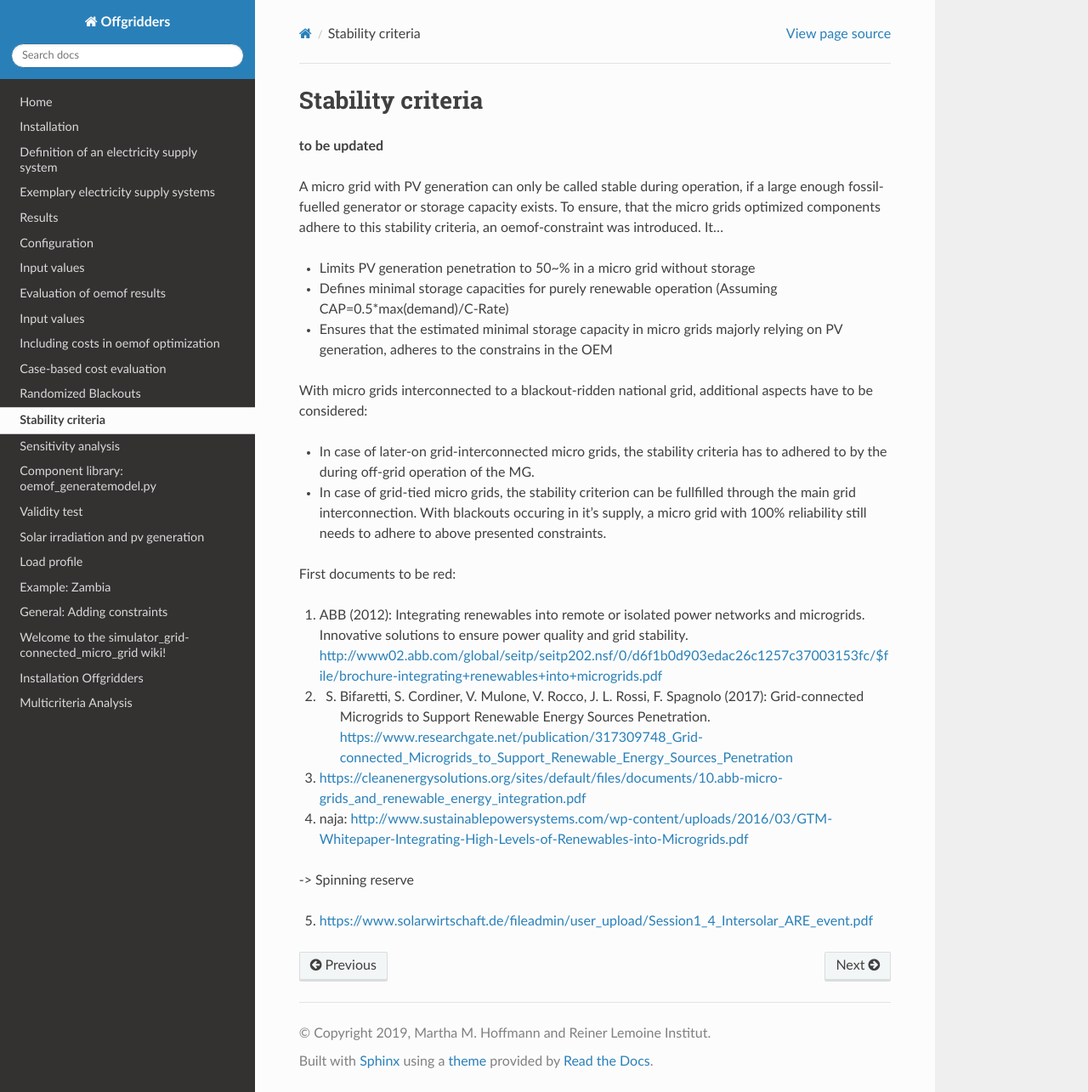
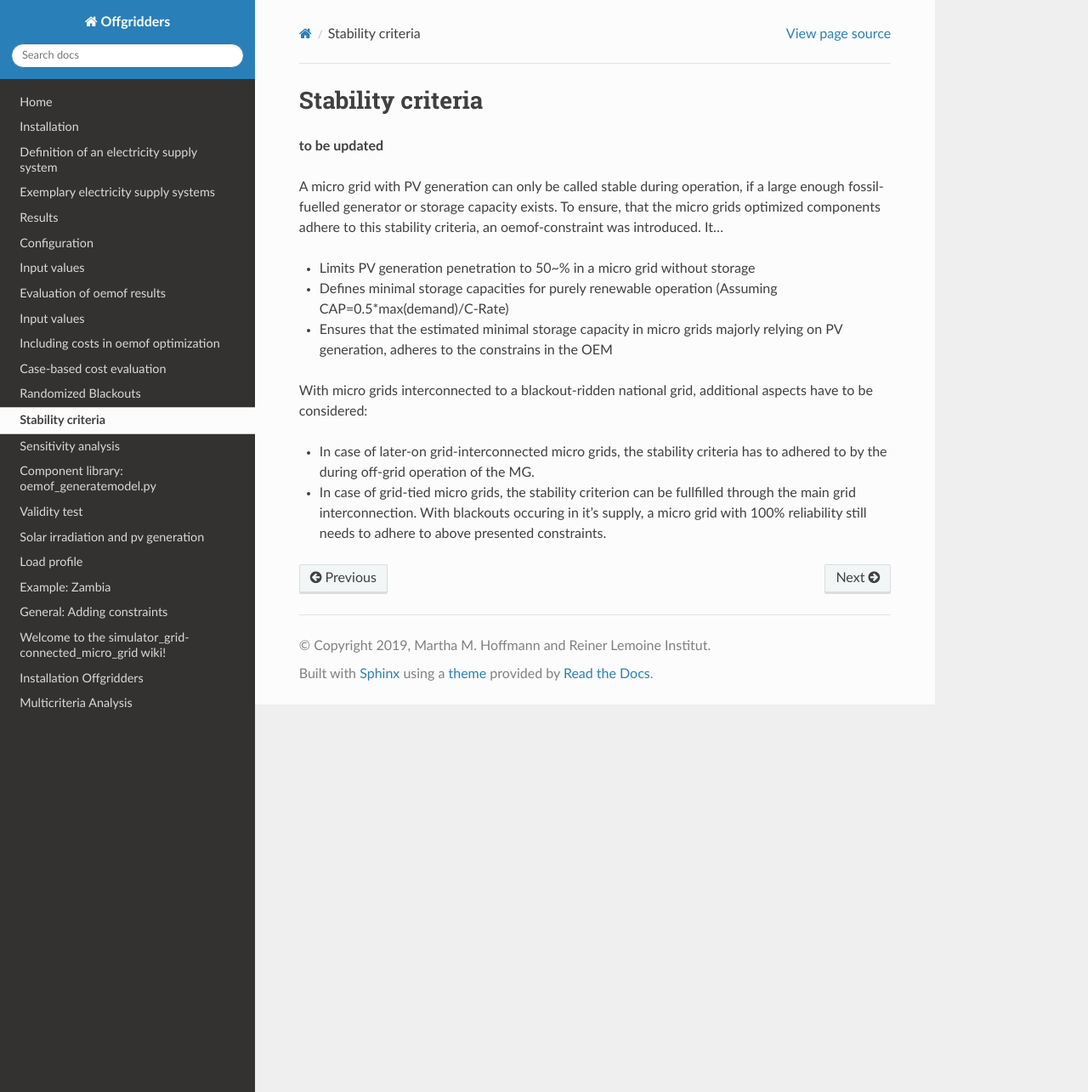
Before and after one commit to rl-institut/offgridders, a Sphinx documentation site: the page built from docs/Stability.rst, in a window 1280 px wide and 1285 px high. Shown: the whole window at 85% size. Built offline with Sphinx 7.4.7 and the Read the Docs theme 2.0.0, drawn with Linux system fonts in a browser that asks for light colours.

Commit message:
Erase unnnecessary links in Stability

```diff
--- a/docs/Stability.rst
+++ b/docs/Stability.rst
@@ -13,19 +13,3 @@ With micro grids interconnected to a blackout-ridden national grid, additional a
 
 * In case of later-on grid-interconnected micro grids, the stability criteria has to adhered to by the during off-grid operation of the MG.
 * In case of grid-tied micro grids, the stability criterion can be fullfilled through the main grid interconnection. With blackouts occuring in it's supply, a micro grid with 100% reliability still needs to adhere to above presented constraints.
-
-
-
-First documents to be red:
-
-(1) ABB (2012): Integrating renewables into remote or isolated power networks and microgrids. Innovative solutions to ensure power quality and grid stability. http://www02.abb.com/global/seitp/seitp202.nsf/0/d6f1b0d903edac26c1257c37003153fc/$file/brochure-integrating+renewables+into+microgrids.pdf
-
-(2) S. Bifaretti, S.  Cordiner, V. Mulone, V. Rocco, J. L. Rossi, F. Spagnolo (2017): Grid-connected Microgrids to Support Renewable Energy Sources Penetration. https://www.researchgate.net/publication/317309748_Grid-connected_Microgrids_to_Support_Renewable_Energy_Sources_Penetration
-
-(3) https://cleanenergysolutions.org/sites/default/files/documents/10.abb-micro-grids_and_renewable_energy_integration.pdf
-
-(4) naja: http://www.sustainablepowersystems.com/wp-content/uploads/2016/03/GTM-Whitepaper-Integrating-High-Levels-of-Renewables-into-Microgrids.pdf
-
--> Spinning reserve
-
-(5) https://www.solarwirtschaft.de/fileadmin/user_upload/Session1_4_Intersolar_ARE_event.pdf
```
